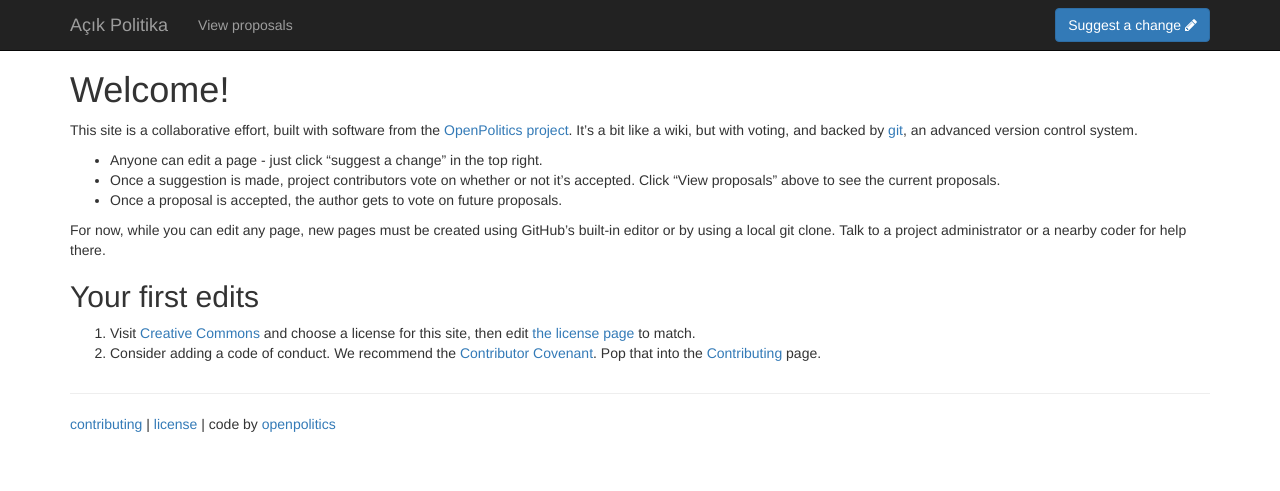
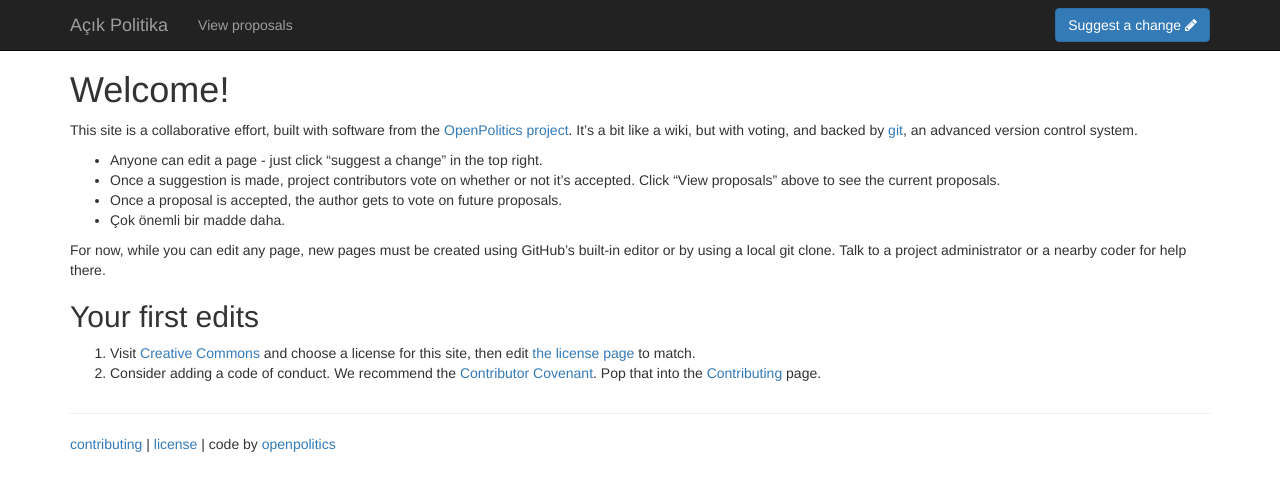
Before and after one commit to Hijadelsol/acik-politika, a Jekyll site: the page built from index.md, in a window 1280 px wide. Shown: the top 491 px of the page. Built offline with Jekyll 4.4.1, drawn with Linux system fonts in a browser that asks for light colours.

Commit message:
Ana sayfaya A konusunda bir madde eklendi

```diff
--- a/index.md
+++ b/index.md
@@ -7,6 +7,7 @@ This site is a collaborative effort, built with software from the [OpenPolitics
 * Anyone can edit a page - just click "suggest a change" in the top right.
 * Once a suggestion is made, project contributors vote on whether or not it's accepted. Click "View proposals" above to see the current proposals.
 * Once a proposal is accepted, the author gets to vote on future proposals.
+* Çok önemli bir madde daha.
 
 For now, while you can edit any page, new pages must be created using GitHub's built-in editor or by using a local git clone. Talk to a project administrator or a nearby coder for help there.
 
```
